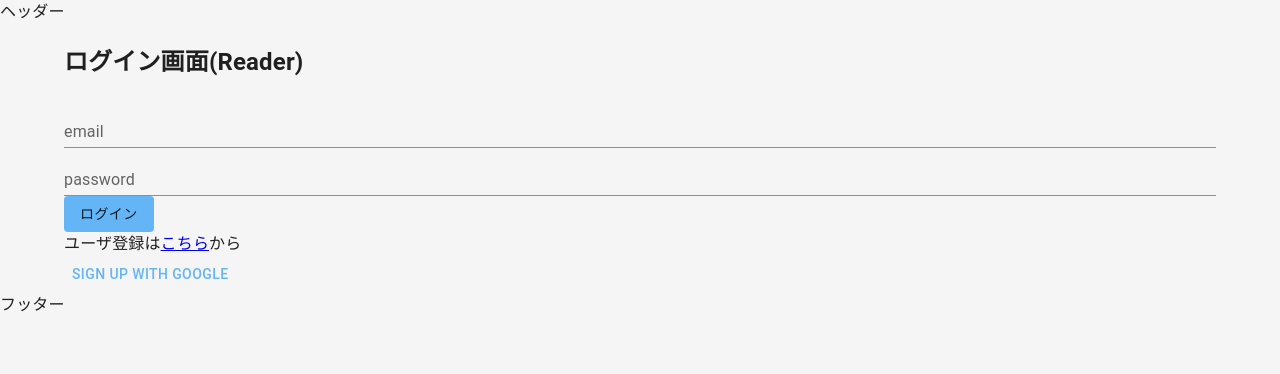
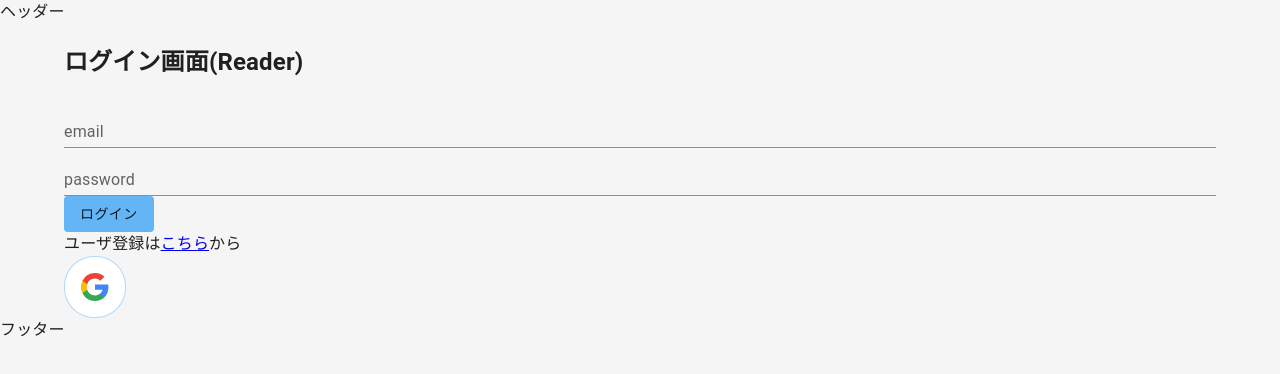
Before and after one commit to Makotty/E-Code_front, a React (Vite) app: page /reader_login in a window 1280 px wide. Shown: the top 374 px of the page. Built offline with nearby package versions, Linux system fonts and the light colour scheme; no server answers.

Commit message:
作成したBaseOAuthButtonを使用する形に変更

```diff
--- a/src/pages/ReaderLogin.tsx
+++ b/src/pages/ReaderLogin.tsx
@@ -19,6 +19,7 @@ import { auth } from '../firebase'
 // Components
 import BaseLayout from '../components/BaseLayout'
 import BaseInput from '../components/BaseInput'
+import BaseOAuthButton from '../components/BaseOAuthButton'
 
 // Containers
 import googleAuth from '../containers/OAuth'
@@ -28,6 +29,9 @@ import { useOAuthContext } from '../contexts/OAuthContext'
 
 // Types
 import { IFormValues } from '../types/FormValues'
+
+// Images
+import googleIcon from '../assets/images/google-icon.svg'
 
 const ReaderLogin: VFC = () => {
   const { oAuthCurrentUser } = useOAuthContext()
@@ -96,7 +100,11 @@ const ReaderLogin: VFC = () => {
         ユーザ登録は<Link to="/reader_signup">こちら</Link>から
       </div>
 
-      <Button onClick={googleAuth}>Sign Up with Google</Button>
+      <BaseOAuthButton
+        serviceAuth={googleAuth}
+        oAuthIcon={googleIcon}
+        oAuthAlt="Googleのアイコン"
+      />
     </BaseLayout>
   )
 }
--- a/src/pages/ReaderSignUp.tsx
+++ b/src/pages/ReaderSignUp.tsx
@@ -1,6 +1,6 @@
 // React
 import { useState } from 'react'
-import type { VFC, MouseEvent } from 'react'
+import type { VFC } from 'react'
 
 import { Link, Navigate, useNavigate } from 'react-router-dom'
 
@@ -16,9 +16,6 @@ import { createUserWithEmailAndPassword } from 'firebase/auth'
 import type { AuthError } from 'firebase/auth'
 import { auth } from '../firebase'
 
-// Types
-import { IFormValues } from '../types/FormValues'
-
 // Components
 import BaseLayout from '../components/BaseLayout'
 import BaseInput from '../components/BaseInput'
@@ -28,6 +25,13 @@ import googleAuth from '../containers/OAuth'
 
 // Contexts
 import { useOAuthContext } from '../contexts/OAuthContext'
+import BaseOAuthButton from '../components/BaseOAuthButton'
+
+// Types
+import { IFormValues } from '../types/FormValues'
+
+// Images
+import googleIcon from '../assets/images/google-icon.svg'
 
 const ReaderSignUp: VFC = () => {
   const { oAuthCurrentUser } = useOAuthContext()
@@ -95,7 +99,11 @@ const ReaderSignUp: VFC = () => {
         ログインは<Link to="/reader_login">こちら</Link>から
       </div>
 
-      <Button onClick={googleAuth}>Sign Up with Google</Button>
+      <BaseOAuthButton
+        serviceAuth={googleAuth}
+        oAuthIcon={googleIcon}
+        oAuthAlt="Googleのアイコン"
+      />
     </BaseLayout>
   )
 }
```
